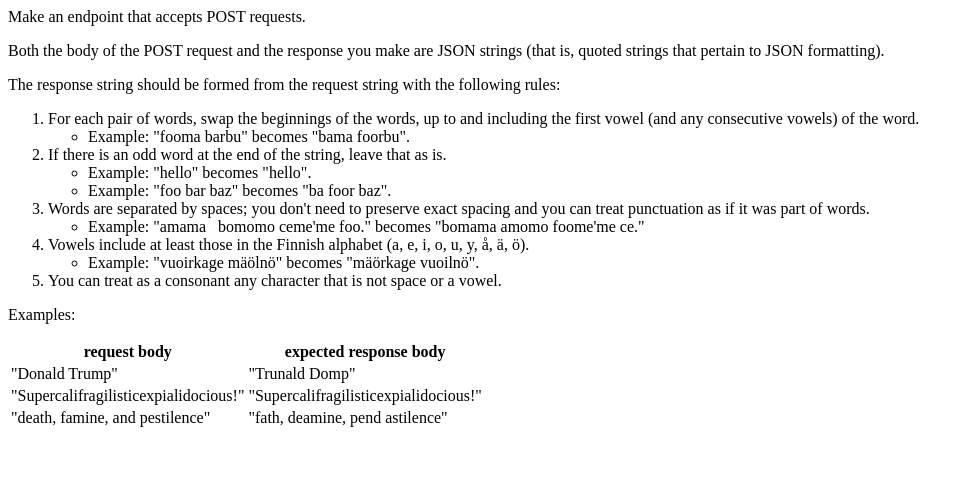
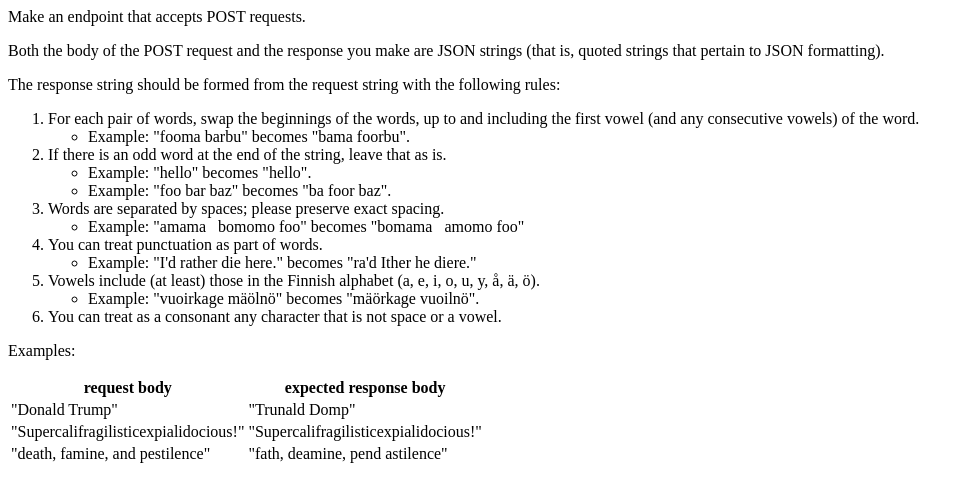
Before and after one commit to pkalliok/coding-assignment-tester, a Django app: template tester/jinja2/tester/explanations/munansaannos.jinja in a window 1280 px wide. Shown: the top 502 px of the page, without its empty margins (0-974 px from the left). Run offline with Django 3.2, Linux system fonts and the light colour scheme; the template is opened without the code that fills it, so the values that code supplies are empty.

Commit message:
Preserved spacing in the munansaannos requirements

```diff
--- a/tester/jinja2/tester/explanations/munansaannos.jinja
+++ b/tester/jinja2/tester/explanations/munansaannos.jinja
@@ -12,14 +12,15 @@ including the first vowel (and any consecutive vowels) of the word.
 <li>If there is an odd word at the end of the string, leave that as is.
 <ul><li>Example: "hello" becomes "hello".</li>
 <li>Example: "foo bar baz" becomes "ba foor baz".</li></ul></li>
-<li>Words are separated by spaces; you don't need to preserve exact
-spacing and you can treat punctuation as if it was part of words.
-<ul><li>Example: "amama &nbsp; bomomo ceme'me  foo." becomes "bomama
-amomo foome'me ce."</li></ul></li>
-<li>Vowels include at least those in the Finnish alphabet (a, e, i, o,
+<li>Words are separated by spaces; please preserve exact spacing.
+<ul><li>Example: "amama &nbsp; bomomo foo" becomes "bomama &nbsp;
+amomo foo"</li></ul></li>
+<li>You can treat punctuation as part of words.
+<ul><li>Example: "I'd rather die here." becomes "ra'd Ither he
+diere."</li></ul></li>
+<li>Vowels include (at least) those in the Finnish alphabet (a, e, i, o,
 u, y, å, ä, ö).
-<ul><li>Example: "vuoirkage mäölnö" becomes "mäörkage
-vuoilnö".</li></ul></li>
+<ul><li>Example: "vuoirkage mäölnö" becomes "mäörkage vuoilnö".</li></ul></li>
 <li>You can treat as a consonant any character that is not space or
 a vowel.</li>
 </ol>
```
Also changed, not shown: tester/testing.py (+4 -3 lines).
